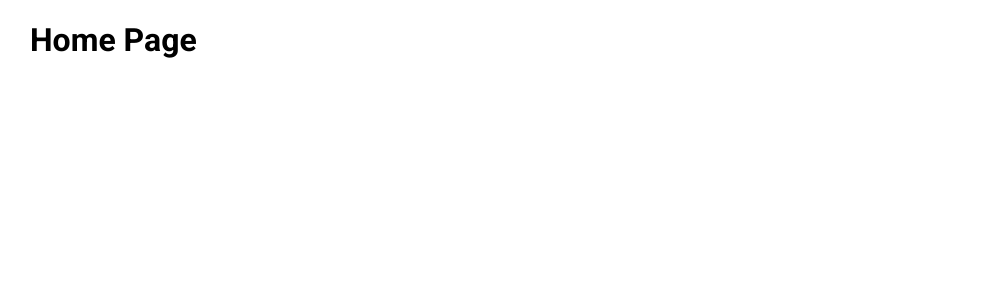
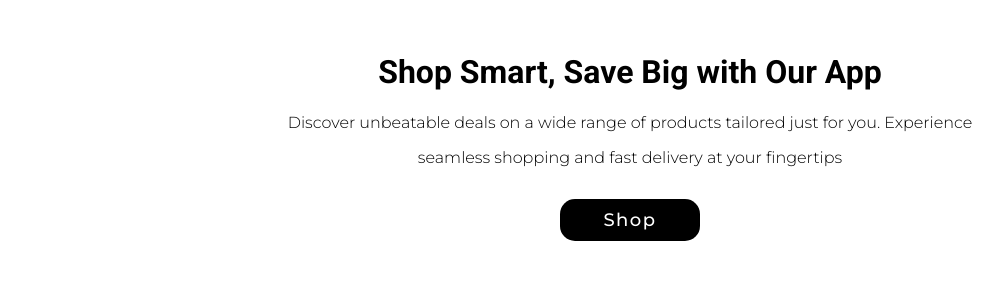
Before and after one commit to tpoberezhny/EcommerceApp, a React (Create React App) app in the folder client/: page / in a window 1280 px wide. Shown: the top 300 px of the page, without its empty margins (10-1013 px from the left). Built offline with nearby package versions, Linux system fonts and the light colour scheme.

Commit message:
Basic Home page

```diff
--- a/client/src/components/NavBar/NavBar.scss
+++ b/client/src/components/NavBar/NavBar.scss
@@ -18,6 +18,7 @@
 
 .navBar-links {
   display: flex;
+  margin-left: 105px;
   gap: 40px;
 }
 
@@ -25,7 +26,6 @@
   display: flex;
   flex-direction: column;
   align-items: center;
-  text-decoration: none;
   font-weight: 500;
   transition: color 0.3s ease;
 }
@@ -52,7 +52,6 @@
 
 .navBar-btn {
   color: #fff;
-  text-decoration: none;
   padding: 8px 0;
   border-radius: 20px;
   text-align: center;
--- a/client/src/index.css
+++ b/client/src/index.css
@@ -6,7 +6,11 @@ body {
   max-width: 1200px;
   margin: 0 auto;
   padding: 0 20px;
+  text-decoration: none;
   /*background-image: url('./images/bg.png'); */
+}
+* {
+  text-decoration: none;
 }
 
 a {
@@ -14,20 +18,20 @@ a {
 }
 
 h1 {
-  font-family: 'Roboto', sans-serif;
+  font-family: "Roboto", sans-serif;
   font-weight: 700;
 }
 
 h2 {
-  font-family: 'Roboto', sans-serif;
+  font-family: "Roboto", sans-serif;
 }
 
 h3 {
-  font-family: 'Montserrat', sans-serif;
+  font-family: "Montserrat", sans-serif;
   font-weight: 400;
 }
 
 p {
-  font-family: 'Montserrat', sans-serif;
+  font-family: "Montserrat", sans-serif;
   font-weight: 300;
 }
--- a/client/src/pages/Home.js
+++ b/client/src/pages/Home.js
@@ -1,7 +1,23 @@
 import React from "react";
+import { Link } from "react-router-dom";
+import "../styles/Home.scss";
 
 const Home = () => {
-  return <h1>Home Page</h1>;
+  return (
+    <div className="first-section">
+      <h1 className="title">Shop Smart, Save Big with Our App</h1>
+      <p>
+        Discover unbeatable deals on a wide range of products tailored just for
+        you. Experience
+      </p>
+      <p className="description-text">
+        seamless shopping and fast delivery at your fingertips
+      </p>
+      <Link to="/products" className="shopBtn">
+        Shop
+      </Link>
+    </div>
+  );
 };
 
 export default Home;
--- /dev/null
+++ b/client/src/styles/Home.scss
@@ -0,0 +1,28 @@
+.first-section {
+  padding: 2rem;
+  text-align: center;
+}
+
+.description-text {
+  margin-bottom: 2rem;
+}
+
+.shopBtn {
+  color: #ffffff;
+  background-color: black;
+  padding: 10px 20px;
+  border-radius: 15px;
+  font-size: 18px;
+  font-weight: 500;
+  transition: transform 0.3s ease, color 0.3s ease, background-color 0.7s ease;
+  display: block;
+  width: 100px;
+  margin: auto;
+  letter-spacing: 1.5px;
+}
+
+.shopBtn:hover {
+  color: black;
+  background-color: white;
+  border: 2px solid;
+}
```
